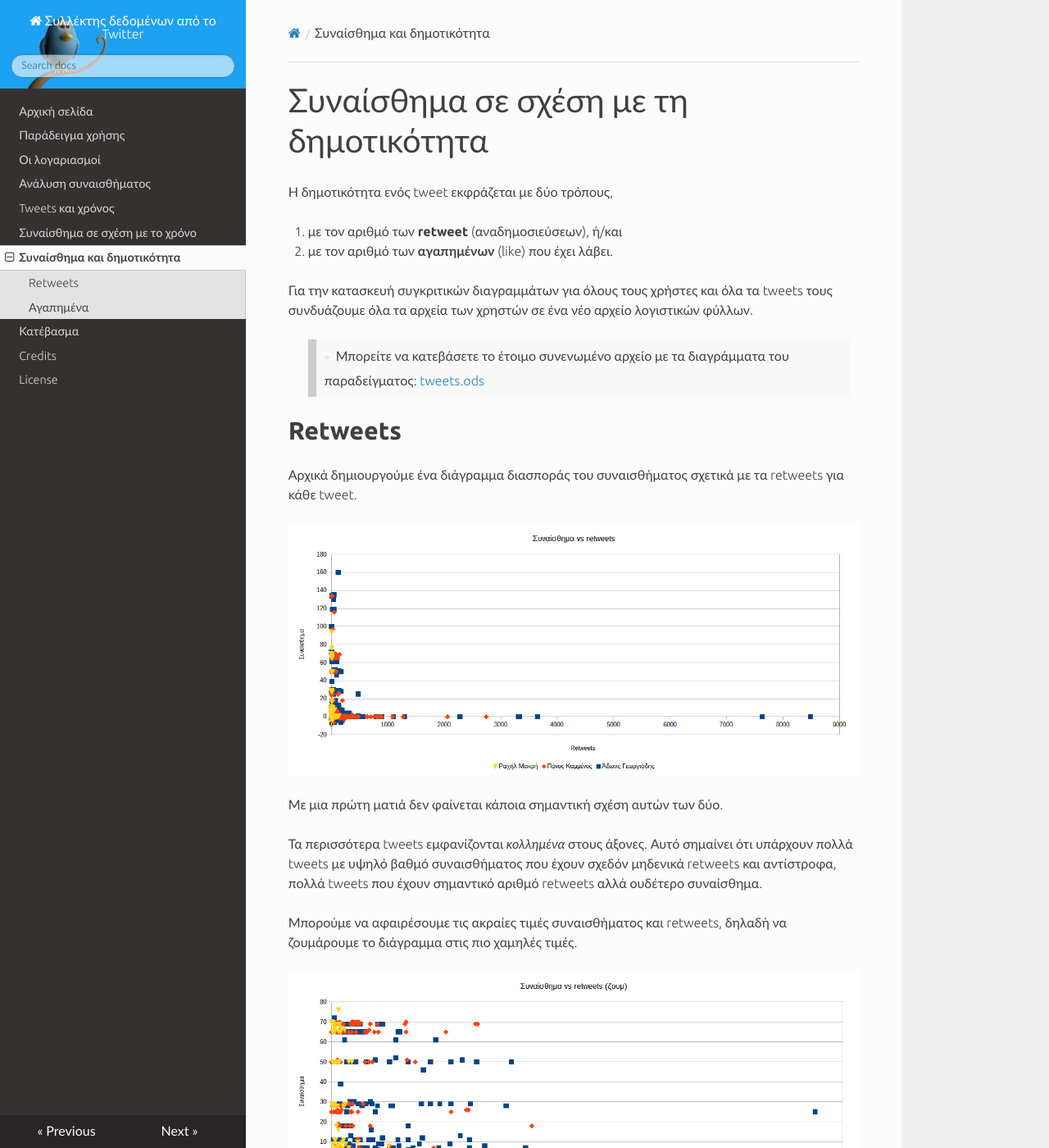
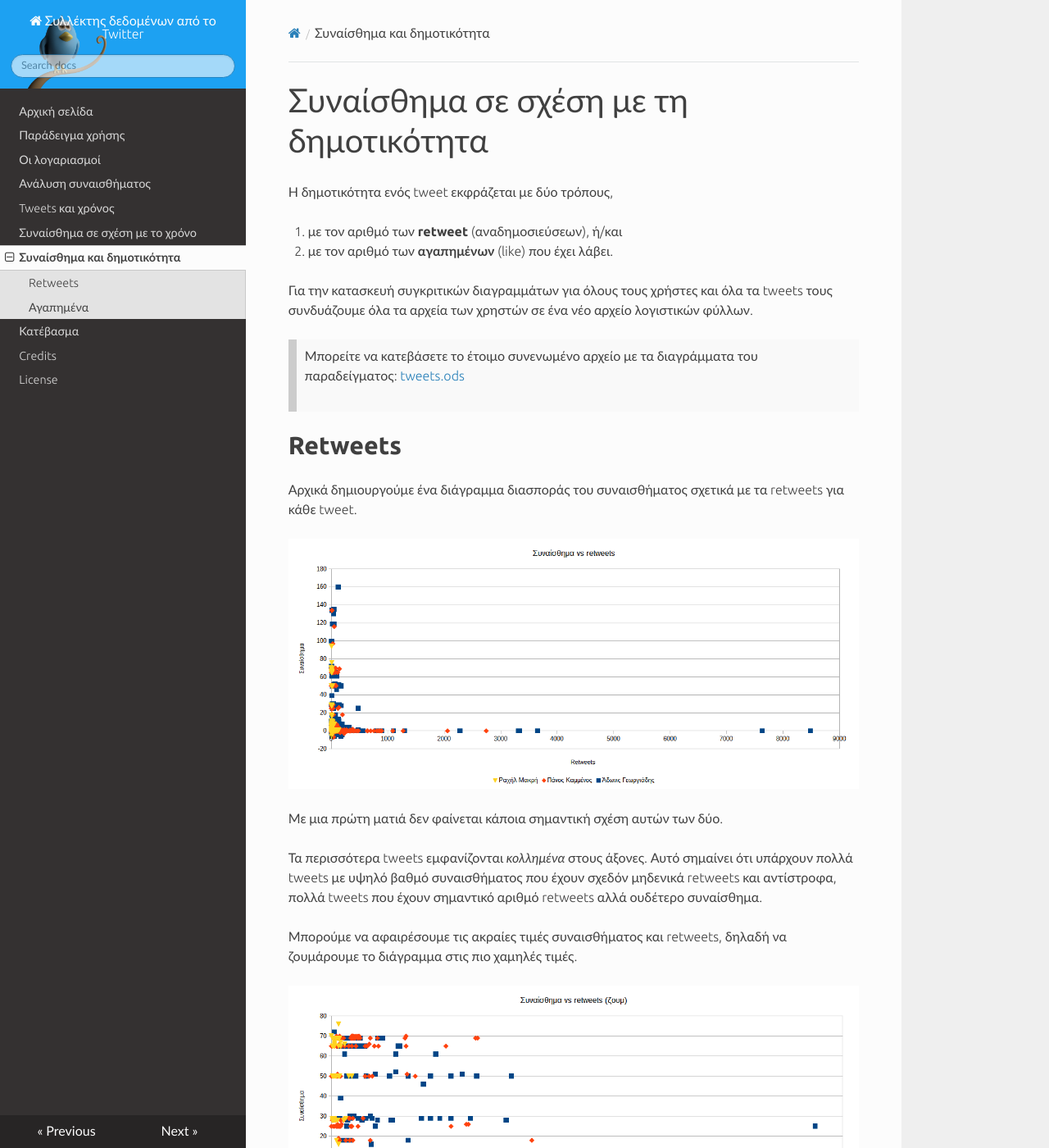
Before and after one commit to Protonotarios/get-tweets, an MkDocs documentation site: the page built from docs/Παράδειγμα/Συναίσθημα-και-δημοτικότητα.md, in a window 1280 px wide and 1400 px high. Shown: the whole window at 82% size. Built offline with MkDocs 1.6.1, drawn with Linux system fonts in a browser that asks for light colours; nearby versions of some CDN libraries; old or Windows-style settings are respelled for this version of MkDocs; some of the changed text lies outside the part shown.

Commit message:
διορθώσεις

```diff
--- a/docs/extra.css
+++ b/docs/extra.css
@@ -48,16 +48,8 @@ h2 {
 blockquote {
   background: #f9f9f9;
   border-left: 10px solid #ccc;
-  margin: 1.5em 10px;
   padding: 0.5em 10px;
-  quotes: "\201C""\201D""\2018""\2019";
 }
-blockquote:before {
-  color: #ccc;
-  content: open-quote;
-  margin-right: 0.25em;
-  vertical-align: -0.4em;
+.rst-content blockquote {
+    margin-left: 0;
 }
-blockquote p {
-  display: inline;
-}
--- a/docs/Παράδειγμα/Συναίσθημα-και-δημοτικότητα.md
+++ b/docs/Παράδειγμα/Συναίσθημα-και-δημοτικότητα.md
@@ -60,8 +60,11 @@ retweets και αντίστροφα, πολλά tweets που έχουν σημ
 Ίσως αυτό έχει να κάνει και με τον χαρακτήρα του *αγαπημένου* γενικότερα.
 
 > Πότε κάνουμε *like*;
+
 > Όταν μας αρέσει αυτό που ειπώθηκε ή όταν μας αρέσει το γεγονός ότι ειπώθηκε.
+
 > Όταν κάποιος γράψει ότι απολύθηκε από τη δουλειά του, τι σημαίνει το *like* εκεί;
+
 > Σημαίνει ότι δηλώνουμε υποστήριξη στο άτομο ή σημαίνει ότι μας αρέσει που έχασε
 τη δουλειά του;
 
```
